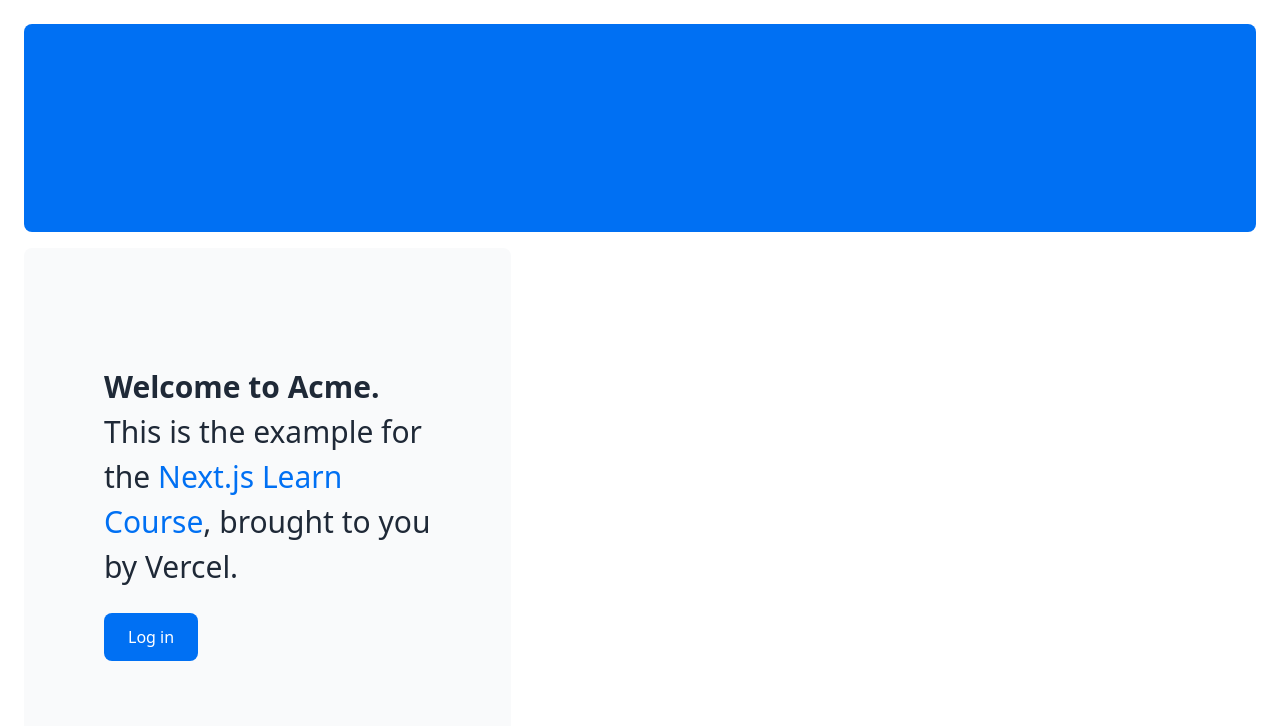
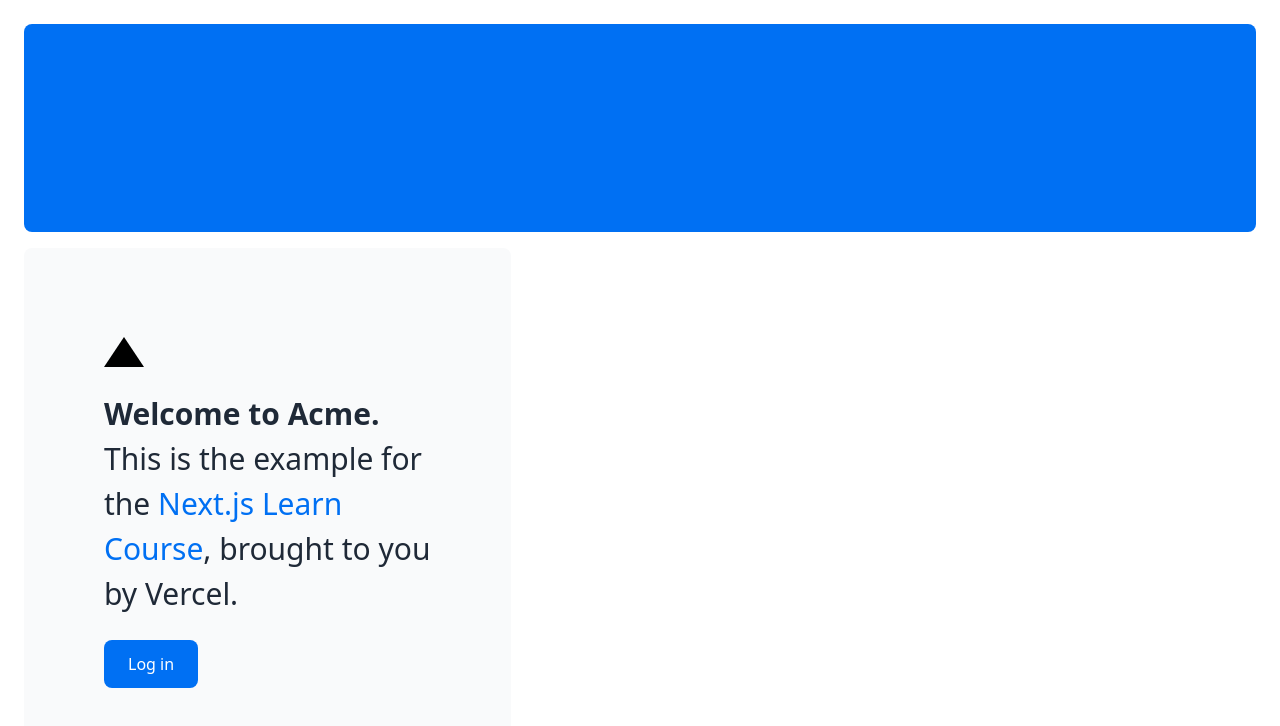
Before and after one commit to Jesusborjas006/nextjs-dashboard, a Next.js app: page / in a window 1280 px wide. Shown: the top 726 px of the page. Built offline with nearby package versions, Linux system fonts and the light colour scheme.

Commit message:
Add css module

```diff
--- a/app/page.tsx
+++ b/app/page.tsx
@@ -1,4 +1,5 @@
 import AcmeLogo from '@/app/ui/acme-logo';
+import styles from "./ui/home.module.css";
 
 import Link from 'next/link';
 export default function Page() {
@@ -9,6 +10,7 @@
       </div>
       <div className="mt-4 flex grow flex-col gap-4 md:flex-row">
         <div className="flex flex-col justify-center gap-6 rounded-lg bg-gray-50 px-6 py-10 md:w-2/5 md:px-20">
+        <div className={styles.shape}/>
           <p className={`text-xl text-gray-800 md:text-3xl md:leading-normal`}>
             <strong>Welcome to Acme.</strong> This is the example for the{' '}
             <a href="https://nextjs.org/learn/" className="text-blue-500">
--- /dev/null
+++ b/app/ui/home.module.css
@@ -0,0 +1,7 @@
+.shape {
+  height: 0;
+  width: 0;
+  border-bottom: 30px solid black;
+  border-left: 20px solid transparent;
+  border-right: 20px solid transparent;
+}
```
